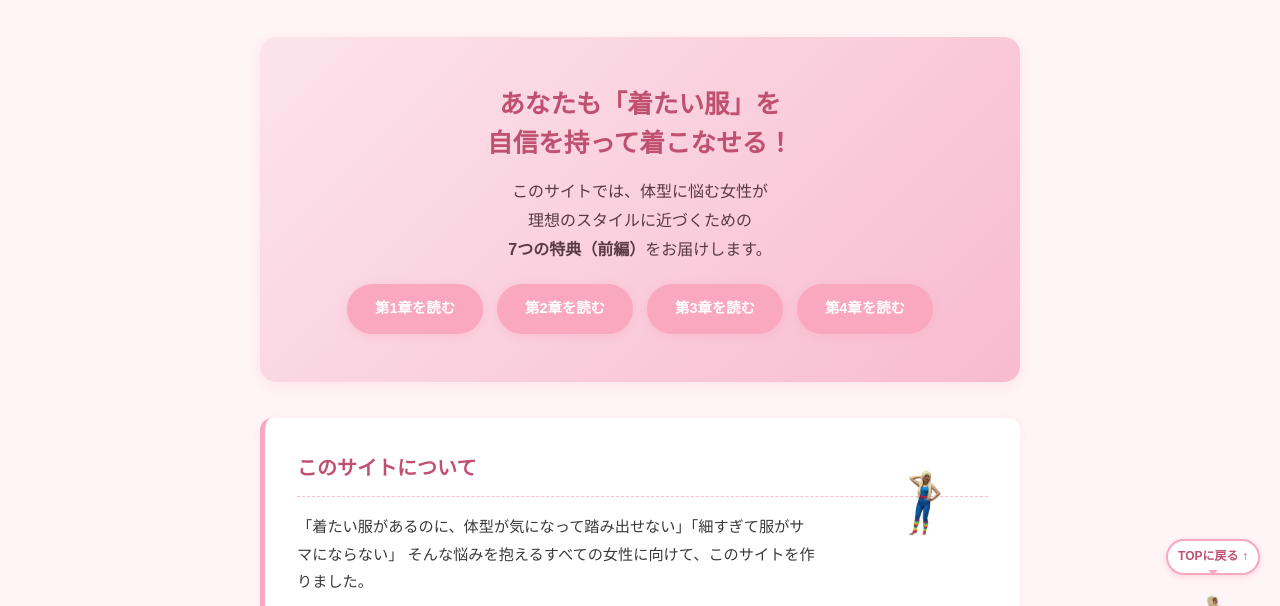
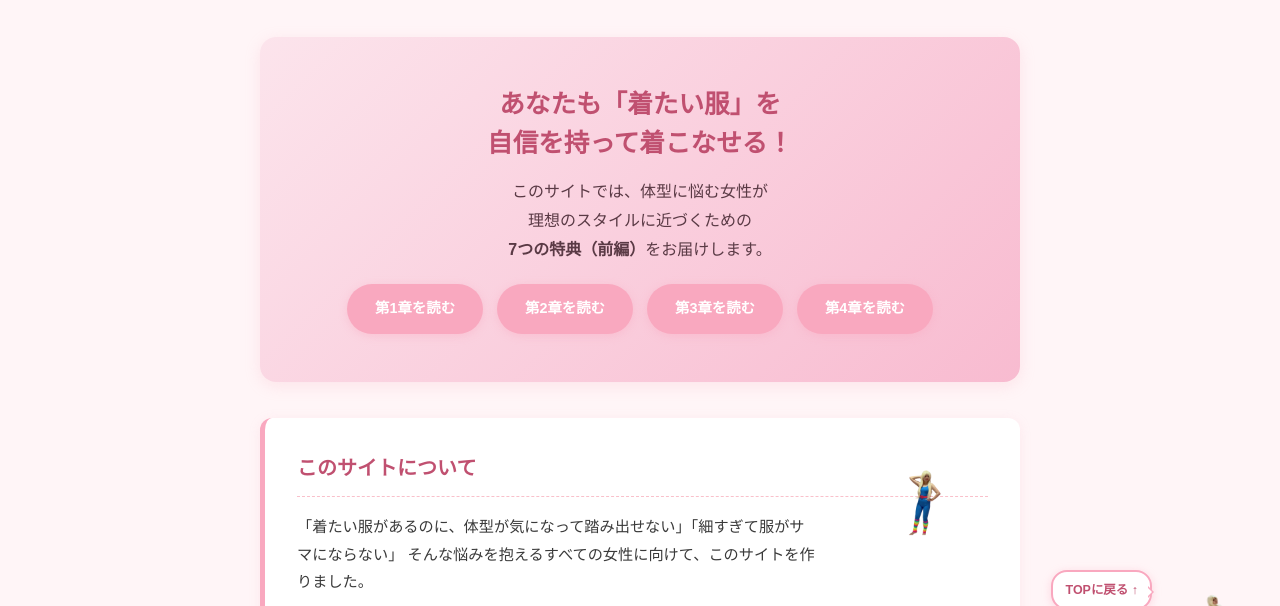
Before and after one commit to barbiechan7/7tokuten, a plain HTML site: page index.html in a window 1280 px wide. Shown: the part 160-766 px from the top of the page. Drawn offline with Linux system fonts and the light colour scheme.

Commit message:
TOPに戻る吹き出しをバービーが話す形に変更

```diff
--- a/style.css
+++ b/style.css
@@ -336,32 +336,45 @@ footer p {
   bottom: 0;
   right: 12px;
   z-index: 100;
-  text-align: center;
   text-decoration: none;
+  display: flex;
+  align-items: flex-end;
+  gap: 6px;
+  cursor: pointer;
 }
 
+/* バービーが話す吹き出し（左側に出る） */
 .deco-fixed-wrap .balloon {
-  display: inline-block;
+  position: relative;
   background: #fff;
   color: #c05070;
-  font-size: 0.75rem;
+  font-size: 0.78rem;
   font-weight: bold;
-  padding: 5px 10px;
-  border-radius: 20px;
+  padding: 7px 12px;
+  border-radius: 16px;
   border: 2px solid #f9a8bf;
-  margin-bottom: 4px;
-  box-shadow: 0 2px 6px rgba(249,168,191,0.4);
-  position: relative;
+  box-shadow: 0 2px 8px rgba(249,168,191,0.4);
+  margin-bottom: 30px;
+  white-space: nowrap;
 }
 
+/* 吹き出しの尻尾（右向き・バービー側） */
 .deco-fixed-wrap .balloon::after {
   content: '';
   position: absolute;
-  bottom: -8px;
-  left: 50%;
-  transform: translateX(-50%);
+  right: -10px;
+  bottom: 10px;
+  border: 6px solid transparent;
+  border-left-color: #f9a8bf;
+}
+.deco-fixed-wrap .balloon::before {
+  content: '';
+  position: absolute;
+  right: -7px;
+  bottom: 11px;
   border: 5px solid transparent;
-  border-top-color: #f9a8bf;
+  border-left-color: #fff;
+  z-index: 1;
 }
 
 .deco-fixed {
```
